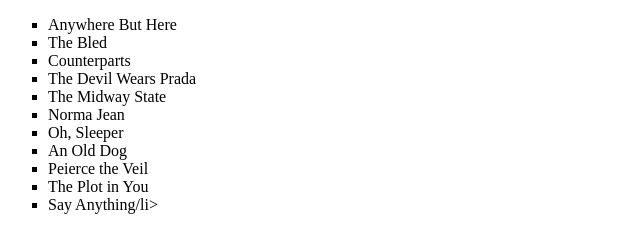
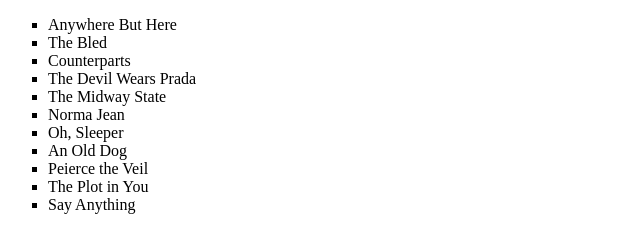
Before and after one commit to acciojob/sorting-articles-Samiriddhi, a website: page main.html in a window 1280 px wide. Shown: the full height of the page, 0-640 px from the left. Drawn offline with Linux system fonts and the light colour scheme.

Commit message:
created a submission

```diff
--- a/main.html
+++ b/main.html
@@ -19,7 +19,7 @@
 		<li>An Old Dog</li>
 		<li>Peierce the Veil</li>
 		<li>The Plot in You</li>
-		<li>Say Anything/li>
+		<li>Say Anything</li>
 	</ul>
     <script type="text/javascript" src="./script.js">
 </script>
```
